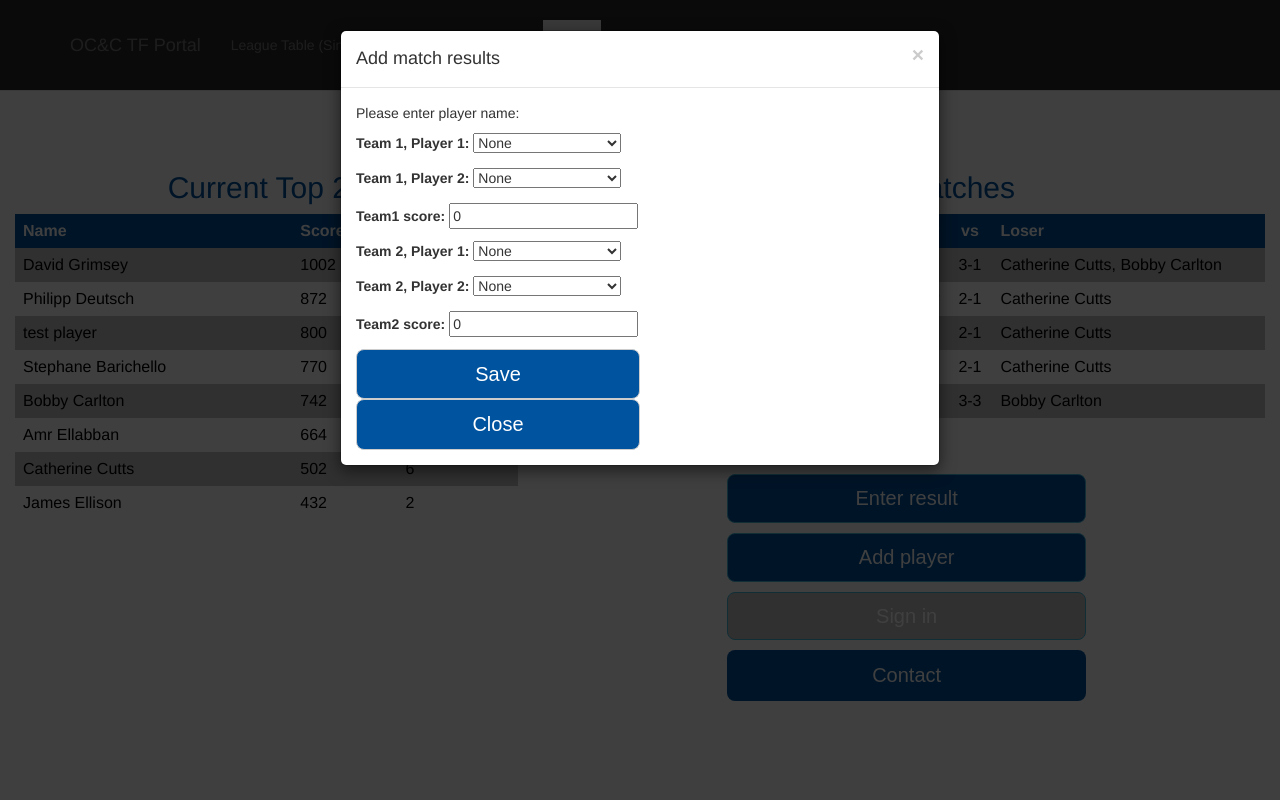
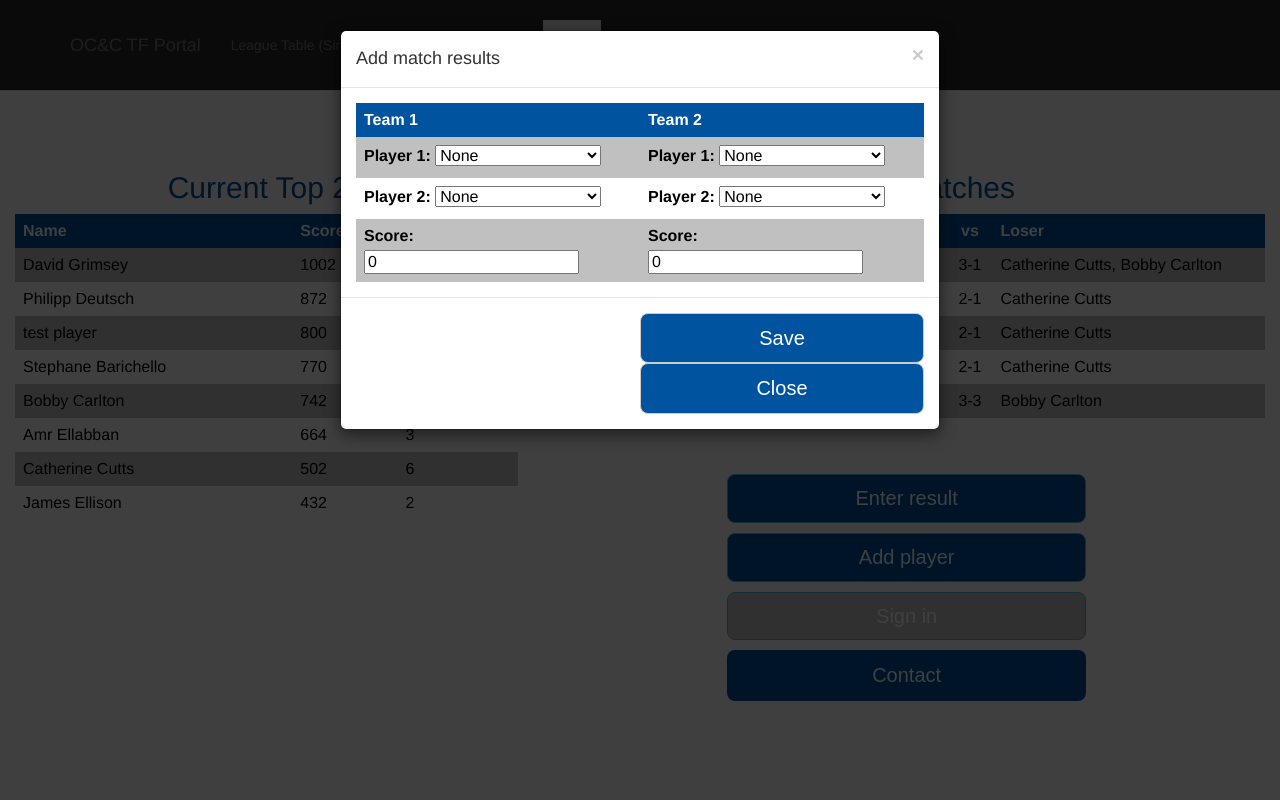
Before and after one commit to phildeutsch/occ_games, a Django app: page /tf/ in a window 1280 px wide, after a click on "Enter result". Run offline with Django 3.2, Linux system fonts and the light colour scheme; data comes from the database, SQL or seed files in the repository; some libraries are stand-ins or nearby versions.

Commit message:
Sexed up match form

```diff
--- a/tf/forms.py
+++ b/tf/forms.py
@@ -11,13 +11,13 @@ class TfNewPlayerForm(forms.ModelForm):
 class TfNewMatchForm(forms.Form):
     players = TfPlayer.objects.order_by('last_name')
 
-    team1_player1 = forms.ModelChoiceField(queryset=players, label='Team 1, Player 1', initial=0)
-    team1_player2 = forms.ModelChoiceField(queryset=players, label='Team 1, Player 2', initial=0)
-    team1_score = forms.IntegerField(initial=0)
+    team1_player1 = forms.ModelChoiceField(queryset=players, label='Player 1', initial=0)
+    team1_player2 = forms.ModelChoiceField(queryset=players, label='Player 2', initial=0)
+    team1_score = forms.IntegerField(initial=0, label='Score')
 
-    team2_player1 = forms.ModelChoiceField(queryset=players, label='Team 2, Player 1', initial=0)
-    team2_player2 = forms.ModelChoiceField(queryset=players, label='Team 2, Player 2', initial=0)
-    team2_score = forms.IntegerField(initial=0)
+    team2_player1 = forms.ModelChoiceField(queryset=players, label='Player 1', initial=0)
+    team2_player2 = forms.ModelChoiceField(queryset=players, label='Player 2', initial=0)
+    team2_score = forms.IntegerField(initial=0, label='Score')
 
     def clean(self):
         form_data = self.cleaned_data
--- a/tf/templates/tf/index.html
+++ b/tf/templates/tf/index.html
@@ -74,6 +74,7 @@
         <div class="row">
             <div class="col-xs-5">
                 <h2> Current Top 20 </h2>
+
                 <p>
                 <table>
                     <tr>
@@ -94,6 +95,7 @@
             <div class="col-xs-7" id="recent_games">
                 <div>
                     <h2> Recent Matches </h2>
+
                     <p>
                     <table>
                         <tr>
@@ -114,12 +116,22 @@
                     </p>
                 </div>
                 <div>
-                  <h3> <br> </h3>
+                    <h3><br></h3>
 
-                    <p> <button type="button" class="btn btn-info btn-lg" data-toggle="modal" data-target="#enter_match_dialog">Enter result</button> </p>
-                    <p> <button type="button" class="btn btn-info btn-lg" data-toggle="modal" data-target="#enter_player_dialog">Add player</button> </p>
-                    <p> <button type="button" class="btn btn-info btn-lg na"> Sign in</button> </p>
-                    <p> <a type="button" class="btn" href="mailto:ocandctf@gmail.com">Contact</a> </p>
+                    <p>
+                        <button type="button" class="btn btn-info btn-lg" data-toggle="modal"
+                                data-target="#enter_match_dialog">Enter result
+                        </button>
+                    </p>
+                    <p>
+                        <button type="button" class="btn btn-info btn-lg" data-toggle="modal"
+                                data-target="#enter_player_dialog">Add player
+                        </button>
+                    </p>
+                    <p>
+                        <button type="button" class="btn btn-info btn-lg na"> Sign in</button>
+                    </p>
+                    <p><a type="button" class="btn" href="mailto:ocandctf@gmail.com">Contact</a></p>
                 </div>
             </div>
         </div>
@@ -184,6 +196,7 @@
                 <h1>FAQ</h1>
             </div>
             <p> Question: </p>
+
             <p> Answer </p>
         </div>
     </div>
@@ -200,14 +213,73 @@
                     <h4 class="modal-title">Add match results</h4>
                 </div>
                 <div class="modal-body">
-                <p>Please enter player name:</p>
-
-                    {{ match_form.as_p }}
-
-
+                    {{ match_form.non_field_errors }}
+                    <table>
+                        <tr>
+                            <th>Team 1</th>
+                            <th>Team 2</th>
+                        </tr>
+                        <tr>
+                            <td>
+                                <div class="fieldWrapper">
+                                    {{ match_form.team1_player1.errors }}
+                                    {{ match_form.team1_player1.label_tag }}
+                                    {{ match_form.team1_player1 }}
+                                </div>
+                            </td>
+                            <td>
+                                <div class="fieldWrapper">
+                                    {{ match_form.team2_player1.errors }}
+                                    {{ match_form.team2_player1.label_tag }}
+                                    {{ match_form.team2_player1 }}
+                                </div>
+                            </td>
+                        </tr>
+                        <tr>
+                            <td>
+                                <div class="fieldWrapper">
+                                    {{ match_form.team1_player2.errors }}
+                                    {{ match_form.team1_player2.label_tag }}
+                                    {{ match_form.team1_player2 }}
+                                </div>
+                            </td>
+                            <td>
+                                <div class="fieldWrapper">
+                                    {{ match_form.team2_player2.errors }}
+                                    {{ match_form.team2_player2.label_tag }}
+                                    {{ match_form.team2_player2 }}
+                                </div>
+                            </td>
+                        </tr>
+                        <tr>
+                            <td>
+                                <div class="fieldWrapper">
+                                    {{ match_form.team1_score.errors }}
+                                    {{ match_form.team1_score.label_tag }}
+                                    {{ match_form.team1_score }}
+                                </div>
+                            </td>
+                            <td>
+                                <div class="fieldWrapper">
+                                    {{ match_form.team2_score.errors }}
+                                    {{ match_form.team2_score.label_tag }}
+                                    {{ match_form.team2_score }}
+                                </div>
+                            </td>
+                        </tr>
+                        <!--<tr>-->
+                            <!--<td>-->
+                                <!--<button type="submit" class="save btn btn-default">Save</button>-->
+                            <!--</td>-->
+                            <!--<td>-->
+                                <!--<button type="button" class="btn btn-default" data-dismiss="modal">Close</button>-->
+                            <!--</td>-->
+                        <!--</tr>-->
+                    </table>
+                </div>
+                <div class="modal-footer">
                     <button type="submit" class="save btn btn-default">Save</button>
                     <button type="button" class="btn btn-default" data-dismiss="modal">Close</button>
-
                 </div>
             </div>
 
@@ -233,7 +305,7 @@
                 </div>
                 <div class="modal-footer">
                     <button type="submit" class="save btn btn-default">Save</button>
-                <button type="button" class="btn btn-default" data-dismiss="modal" name="add_player_button">Close</button>
+                    <button type="button" class="btn btn-default" data-dismiss="modal">Close</button>
                 </div>
             </div>
 
@@ -252,6 +324,7 @@
             </div>
             <div class="modal-body">
                 <p>Please enter player name:</p>
+
                 <form method="POST" class="post-form">{% csrf_token %}
                     {{ player_form.as_p }}
                     <button type="submit" class="save btn btn-default">Save</button>
```
Lines whose indentation alone changed are shown as unchanged.
